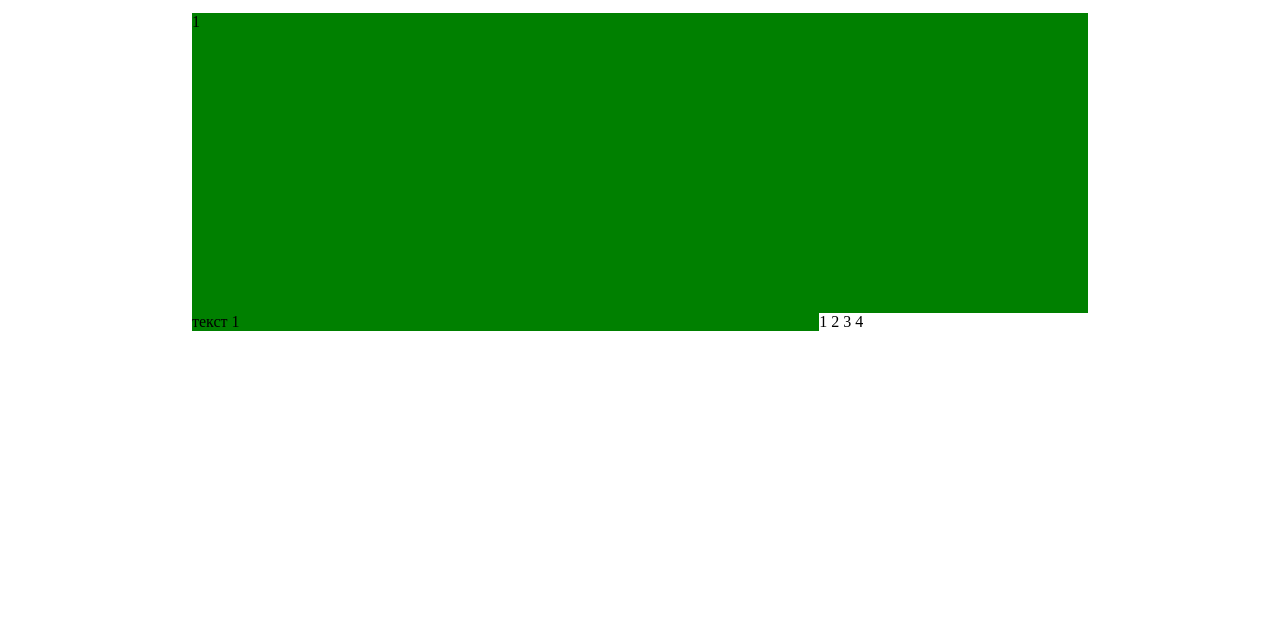
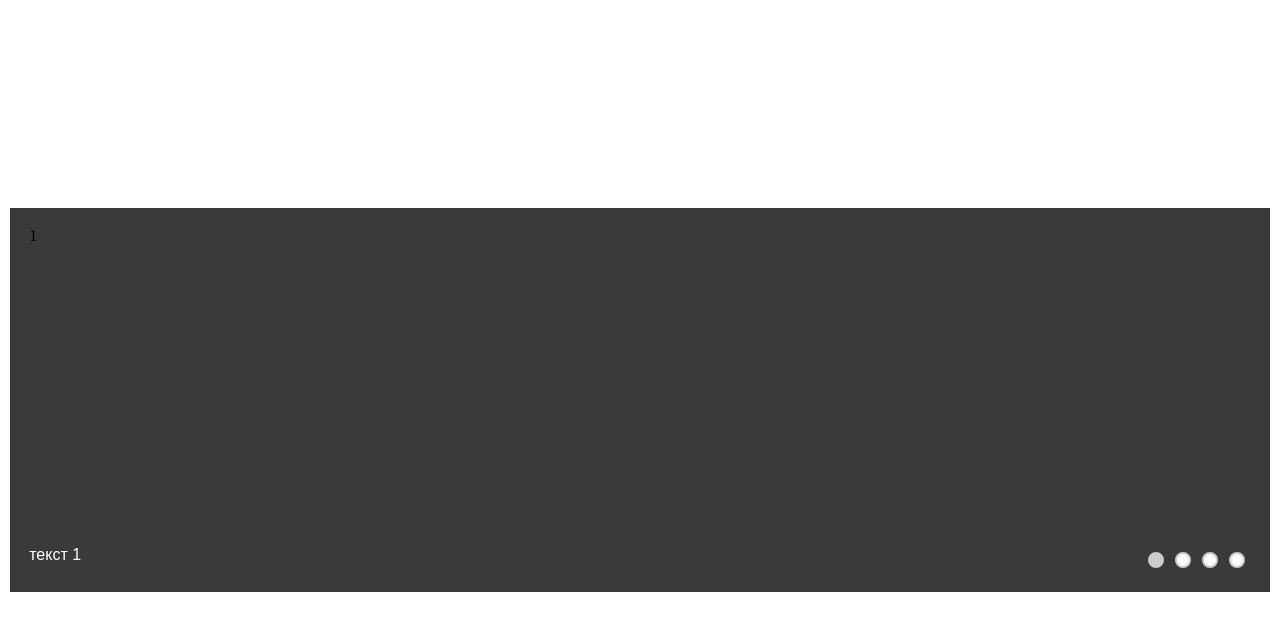
Before and after one commit to JelbyDev/cssMemSlider, a plain HTML site: page cssMemSlider/index.html in a window 1280 px wide. Drawn offline with Linux system fonts and the light colour scheme.

Commit message:
feat: add general layout design (Mon, May 16, 2022 15:16:06 PM)

```diff
--- a/cssMemSlider/index.html
+++ b/cssMemSlider/index.html
@@ -44,6 +44,13 @@
         </div>
       </div>
 
+      <div class="mem-slider-nav">
+        <label class="mem-slider-nav__item" for="slide-1"><span></span></label>
+        <label class="mem-slider-nav__item" for="slide-2"><span></span></label>
+        <label class="mem-slider-nav__item" for="slide-3"><span></span></label>
+        <label class="mem-slider-nav__item" for="slide-4"><span></span></label>
+      </div>
+
       <div class="mem-slider-list mem-slider-list--text">
         <div class="mem-slider-list__wrapper">
           <div class="mem-slides-list__item">текст 1</div>
@@ -52,13 +59,6 @@
           <div class="mem-slides-list__item">текст 4</div>
         </div>
       </div>
-
-      <div class="mem-slider-nav">
-        <label class="mem-slider-nav__item" for="slide-1">1</label>
-        <label class="mem-slider-nav__item" for="slide-2">2</label>
-        <label class="mem-slider-nav__item" for="slide-3">3</label>
-        <label class="mem-slider-nav__item" for="slide-4">4</label>
-      </div>
     </div>
   </body>
 </html>
--- a/cssMemSlider/style.css
+++ b/cssMemSlider/style.css
@@ -4,14 +4,30 @@
   padding: 0;
 }
 
+html {
+  height: 100%;
+}
+body {
+  display: flex;
+  height: 100%;
+  align-items: center;
+  justify-content: center;
+  padding: 10px;
+  min-width: 320px;
+}
+
 .mem-slider {
-  width: 70%;
-  margin: 0 auto;
+  width: 100%;
+  max-width: 80rem;
+  padding: 1.2rem;
+  gap: 1.2rem 0;
   display: flex;
+  flex-direction: column;
   flex-wrap: wrap;
+  background: #3a3a3a;
 }
 .mem-slider__radio {
-  visibility: hidden;
+  display: none;
 }
 
 .mem-slider-list {
@@ -21,7 +37,10 @@
   width: 100%;
 }
 .mem-slider-list--text {
-  width: 70%;
+  width: 100%;
+  font-size: 1rem;
+  color: #fff;
+  font-family: Arial, Helvetica, sans-serif;
 }
 .mem-slider-list__wrapper {
   display: flex;
@@ -30,23 +49,64 @@
 }
 .mem-slides-list__item {
   width: 25%;
-  background-color: green;
 }
 
-mem-slider-nav {
-  width: 30%;
+.mem-slider-nav {
+  width: 100%;
+  display: flex;
+  justify-content: center;
 }
 .mem-slider-nav__item {
   cursor: pointer;
+  width: 1.7rem;
+  height: 1.7rem;
+  display: flex;
+  justify-content: center;
+  align-items: center;
+}
+.mem-slider-nav__item span {
+  display: inline-block;
+  width: 1rem;
+  height: 1rem;
+  background: #fff;
+  border-radius: 50%;
+  border: 0.16rem solid #ccc;
+}
+
+@media (min-width: 600px) {
+  .mem-slider {
+    flex-direction: row;
+  }
+  .mem-slider-list--text {
+    width: 80%;
+    order: 1;
+  }
+  .mem-slider-nav {
+    width: 20%;
+    order: 2;
+    justify-content: flex-end;
+  }
 }
 
 /* Changing the slide */
+#slide-1:checked ~ .mem-slider-nav .mem-slider-nav__item[for="slide-1"] span {
+  background: #ccc;
+}
 #slide-2:checked ~ .mem-slider-list .mem-slider-list__wrapper {
   transform: translateX(-25%);
+}
+#slide-2:checked ~ .mem-slider-nav .mem-slider-nav__item[for="slide-2"] span {
+  background: #ccc;
 }
 #slide-3:checked ~ .mem-slider-list .mem-slider-list__wrapper {
   transform: translateX(-50%);
 }
+#slide-3:checked ~ .mem-slider-nav .mem-slider-nav__item[for="slide-3"] span {
+  background: #ccc;
+}
 #slide-4:checked ~ .mem-slider-list .mem-slider-list__wrapper {
   transform: translateX(-75%);
 }
+#slide-4:checked ~ .mem-slider-nav .mem-slider-nav__item[for="slide-4"] span {
+  background: #ccc;
+}
```
